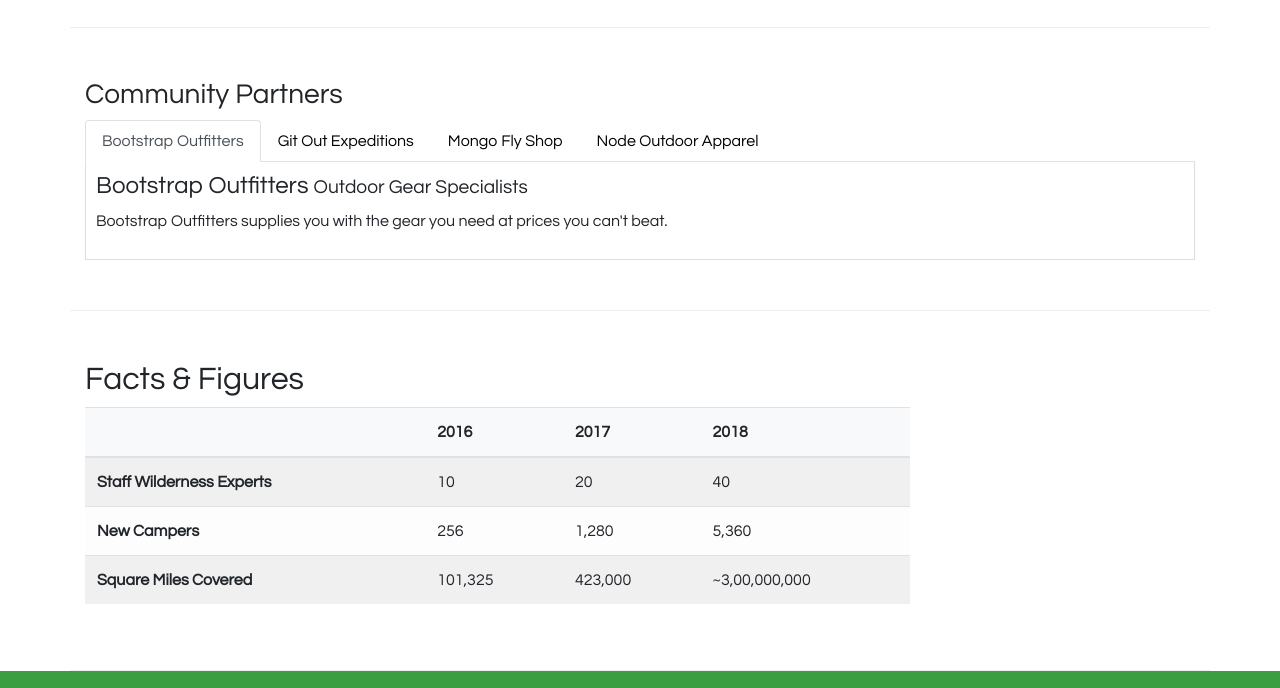
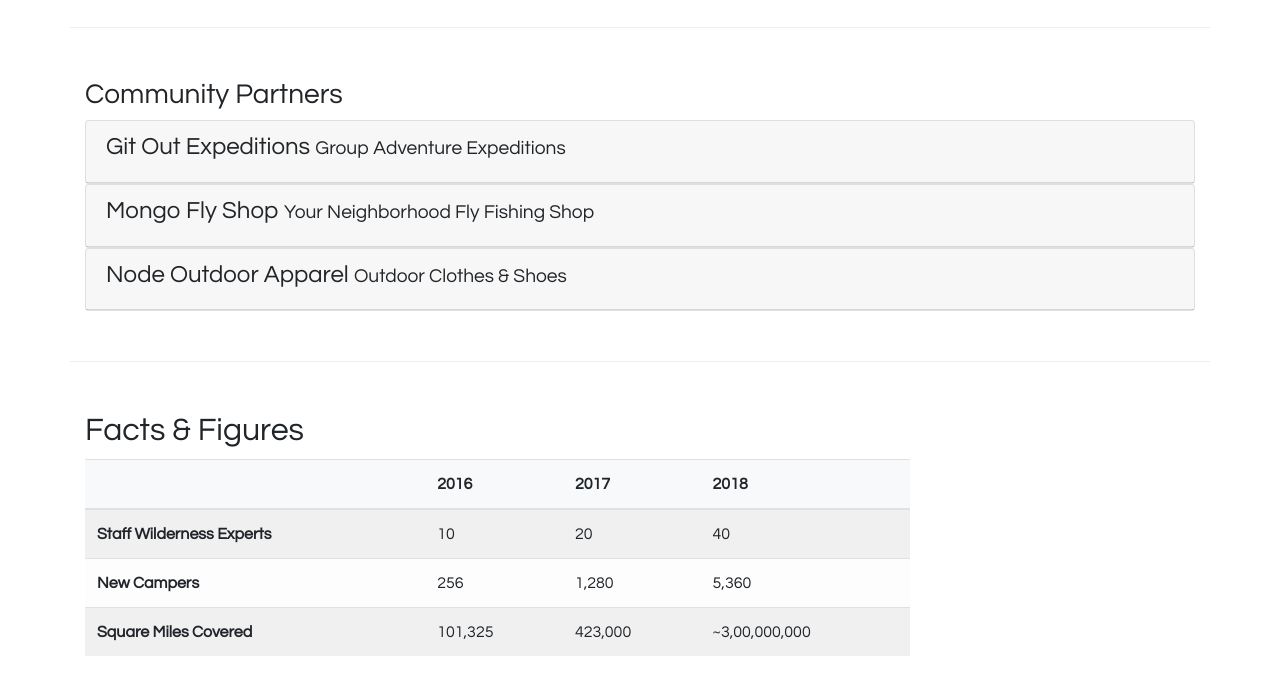
Before and after one commit to kattylucy/nucamp-site, a website: page aboutus.html in a window 1280 px wide. Shown: the part 800-1488 px from the top of the page. Drawn offline with nearby package versions, Linux system fonts and the light colour scheme.

Commit message:
adding accordion

```diff
--- a/aboutus.html
+++ b/aboutus.html
@@ -112,36 +112,47 @@
         <div class="row row-content">
             <div class="col">
                 <h3>Community Partners</h3>
-                <ul class="nav nav-tabs">
-                    <li class="nav-item">
-                        <a class="nav-link active" href="#bootstrap" role="tab" data-toggle="tab">Bootstrap Outfitters</a>
-                    </li>
-                    <li class="nav-item">
-                        <a class="nav-link" href="#git" role="tab" data-toggle="tab">Git Out Expeditions</a>
-                    </li>
-                    <li class="nav-item">
-                        <a class="nav-link" href="#mongo" role="tab" data-toggle="tab">Mongo Fly Shop</a>
-                    </li>
-                    <li class="nav-item">
-                        <a class="nav-link" href="#node" role="tab" data-toggle="tab">Node Outdoor Apparel</a>
-                    </li>
-                </ul>
-                <div class="tab-content">
-                    <div role="tabpanel" class="tab-pane fade show active" id="bootstrap">
-                        <h4>Bootstrap Outfitters <small>Outdoor Gear Specialists</small></h4>
-                        <p class="d-none d-sm-block">Bootstrap Outfitters supplies you with the gear you need at prices you can't beat.</p>
-                    </div>
-                    <div role="tabpanel" class="tab-pane fade" id="git">
-                        <h4>Git Out Expeditions <small>Group Adventure Expeditions</small></h4>
+
+                    <div class="card">
+                            <div role="tab" class="card-header">
+                                <h4>
+                                    <a class="collapsed" data-toggle="collapse" data-target="#git">
+                                        Git Out Expeditions <small>Group Adventure Expeditions</small>
+                                    </a>
+                                </h4>
+                                <div class="collapse" id="git" data-parent="#accordion">
+                                    <div class="card-body">
                                         <p class="d-none d-sm-block">Join Git Out Expeditions to explore new horizons with a group of other adventurers!</p>
                                     </div>
-                    <div role="tabpanel" class="tab-pane fade" id="mongo">
-                        <h4>Mongo Fly Shop <small>Your Neighborhood Fly Fishing Shop.</small></h4>
+                                </div>
+                            </div>
+                        </div>
+                        <div class="card">
+                            <div role="tab" class="card-header">
+                                <h4>
+                                    <a class="collapsed" data-toggle="collapse" data-target="#mongo">
+                                        Mongo Fly Shop <small>Your Neighborhood Fly Fishing Shop</small>
+                                    </a>
+                                </h4>
+                                <div class="collapse" id="mongo" data-parent="#accordion">
+                                    <div class="card-body">
                                         <p class="d-none d-sm-block">Need a new fishing pole, a tacklebox, or flies of all kinds? Stop by Mongo Fly Shop.</p>
                                     </div>
-                    <div role="tabpanel" class="tab-pane fade" id="node">
-                        <h4>Node Outdoor Apparel <small>Outdoor Clothes & Shoes</small></h4>
+                                </div>
+                            </div>
+                        </div>
+                        <div class="card">
+                            <div role="tab" class="card-header">
+                                <h4>
+                                    <a class="collapsed" data-toggle="collapse" data-target="#node">
+                                        Node Outdoor Apparel <small>Outdoor Clothes & Shoes</small>
+                                    </a>
+                                </h4>
+                                <div class="collapse" id="node" data-parent="#accordion">
+                                    <div class="card-body">
                                         <p class="d-none d-sm-block">From polar fleeces to swimsuits, hiking boots to waders, a visit to Node will be sure to get you covered.</p>
+                                    </div>
+                                </div>
                             </div>
                         </div>
             </div>
--- a/css/styles.css
+++ b/css/styles.css
@@ -51,15 +51,7 @@ footer a{
 /***********
 aboutUs
 ************/
-.tab-content {
-    border: 1px solid #DDD;
-    border-top: none;
-    padding: 10px;
-}
 
-.nav-link{
-    color: black;
-}
 
 /***********
 footer
```
Lines whose indentation alone changed are shown as unchanged.
